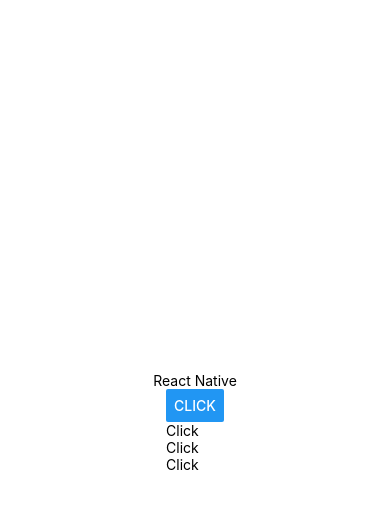
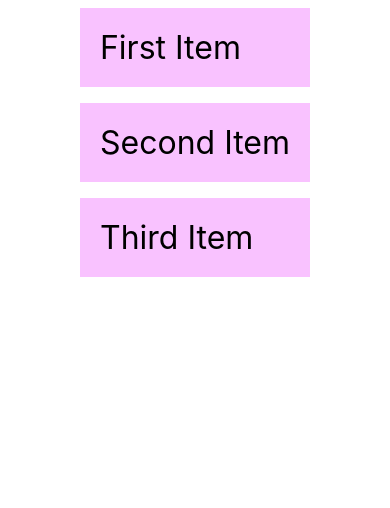
Before and after one commit to sadikcantuluk/ReactNative, a React Native app: screen / in a window 390 px wide. Shown: the top 508 px of the page. Built offline with nearby package versions, Linux system fonts and the light colour scheme.

Commit message:
flatList

```diff
--- a/App.js
+++ b/App.js
@@ -4,12 +4,17 @@
 import Porducts from "./src/components/Porducts";
 import Resim from "./src/components/Resim";
 import Buton from "./src/components/Buton";
+import FlatListCmp from "./src/components/FlatListCmp";
+import ItemList from "./src/components/ItemList";
 
 export default function App() {
   return (
     <View style={styles.container}>
-     <Text >React Native</Text>
-     <Buton />
+     {/* <Text >React Native</Text> */}
+    {/* <Resim/> */}
+    {/* <FlatListCmp/> */}
+    <ItemList/>
+
     </View>
   );
 }
--- /dev/null
+++ b/src/components/FlatListCmp.js
@@ -0,0 +1,56 @@
+import { FlatList,  SafeAreaView, StyleSheet, Text, View } from "react-native";
+import React from "react";
+
+const Data = [
+  {
+    id: "1",
+    title: "React",
+  },
+  {
+    id: "2",
+    title: "React Native",
+  },
+  {
+    id: "3",
+    title: "Flutter",
+  },
+  {
+    id: "4",
+    title: "Java",
+  },
+];
+
+const FlatListCmp = () => {
+  const renderItem = ({ item }) => {
+    <View style={styles.item}>
+      <Text style={styles.title}>{item.title}</Text>
+    </View>;
+  };
+
+  return (
+    <SafeAreaView style={styles.container}>
+      <FlatList
+        data={Data}
+        renderItem={renderItem}
+        keyExtractor={(item) => item.id}
+      ></FlatList>
+    </SafeAreaView>
+  );
+};
+
+export default FlatListCmp;
+
+const styles = StyleSheet.create({
+    container:{
+        flex:1
+    },
+    item:{
+        backgroundColor:"#f9c2ff",
+        padding:20,
+        marginVertical:8,
+        marginHorizontal:16,
+    },
+    title:{
+        fontSize:32,
+    }
+});
--- /dev/null
+++ b/src/components/ItemList.js
@@ -0,0 +1,78 @@
+import {
+  SafeAreaView,
+  View,
+  FlatList,
+  StyleSheet,
+  Text,
+  StatusBar,
+  RefreshControl
+} from "react-native";
+import React from "react";
+
+const DATA = [
+  {
+    id: "bd7acbea-c1b1-46c2-aed5-3ad53abb28ba",
+    title: "First Item",
+  },
+  {
+    id: "3ac68afc-c605-48d3-a4f8-fbd91aa97f63",
+    title: "Second Item",
+  },
+  {
+    id: "58694a0f-3da1-471f-bd96-145571e29d72",
+    title: "Third Item",
+  },
+];
+
+const renderItems = ({ item }) => (
+  <View style={styles.item}>
+    <Text style={styles.title}>{item.title}</Text>
+  </View>
+);
+
+const header = () => {
+    <View style={[styles.item,styles.title]}>
+        <Text>Header</Text>
+    </View>
+};
+
+const footer = () => {
+    <View style={[styles.item,styles.title]}>
+        <Text>Footer</Text>
+    </View>
+};
+
+const ItemList = () => {
+  return (
+    <SafeAreaView style={styles.container}>
+      <FlatList
+        data={DATA}
+        renderItem={renderItems}
+        keyExtractor={(item) => item.id}
+        ListHeaderComponent={header}
+        ListFooterComponent={footer}
+        refreshControl={
+            <RefreshControl refreshing={true} onRefresh={()=>{}} />
+          }
+      />
+    </SafeAreaView>
+  );
+};
+
+export default ItemList;
+
+const styles = StyleSheet.create({
+  container: {
+    flex: 1,
+    marginTop: StatusBar.currentHeight || 0,
+  },
+  item: {
+    backgroundColor: "#f9c2ff",
+    padding: 20,
+    marginVertical: 8,
+    marginHorizontal: 16,
+  },
+  title: {
+    fontSize: 32,
+  },
+});
--- a/src/components/Resim.js
+++ b/src/components/Resim.js
@@ -4,7 +4,16 @@
 const Resim = () => {
   return (
     <View style={styles.container}>
-      <Image style={styles.image} source={{uri:"https://ankara.tfo.k12.tr/wp-content/uploads/2022/06/Ataturk.jpg"}} />
+
+      {/* <Image style={styles.image} source={{uri:"https://ankara.tfo.k12.tr/wp-content/uploads/2022/06/Ataturk.jpg"}} /> */}
+
+      {/* resizeMode resmin bulunduğu çerçeveye nasıl konumlandırılacağını belirler.
+      resizeMode='contain' resmin kırpılmamasını sağlar. */}
+
+      <Image
+      resizeMode='contain'
+      source={require("../../assets/resim.jpg")}/>
+
     </View>
   )
 }
@@ -16,7 +25,7 @@
         paddingTop:50
     },
     image:{
-        width:250,
-        height:250
+        width:"100%",
+        height:180
     }
 })
```
Also changed, not shown: assets/resim.jpg (added).
